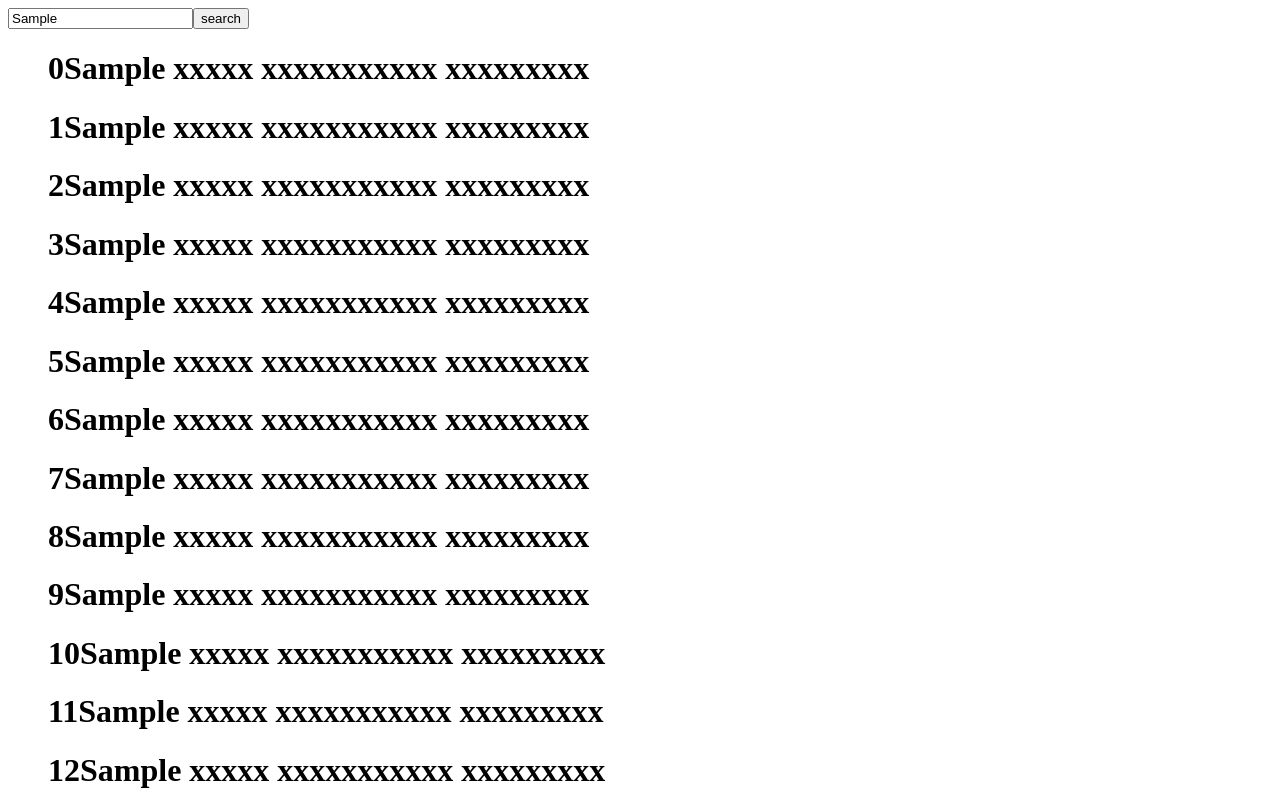
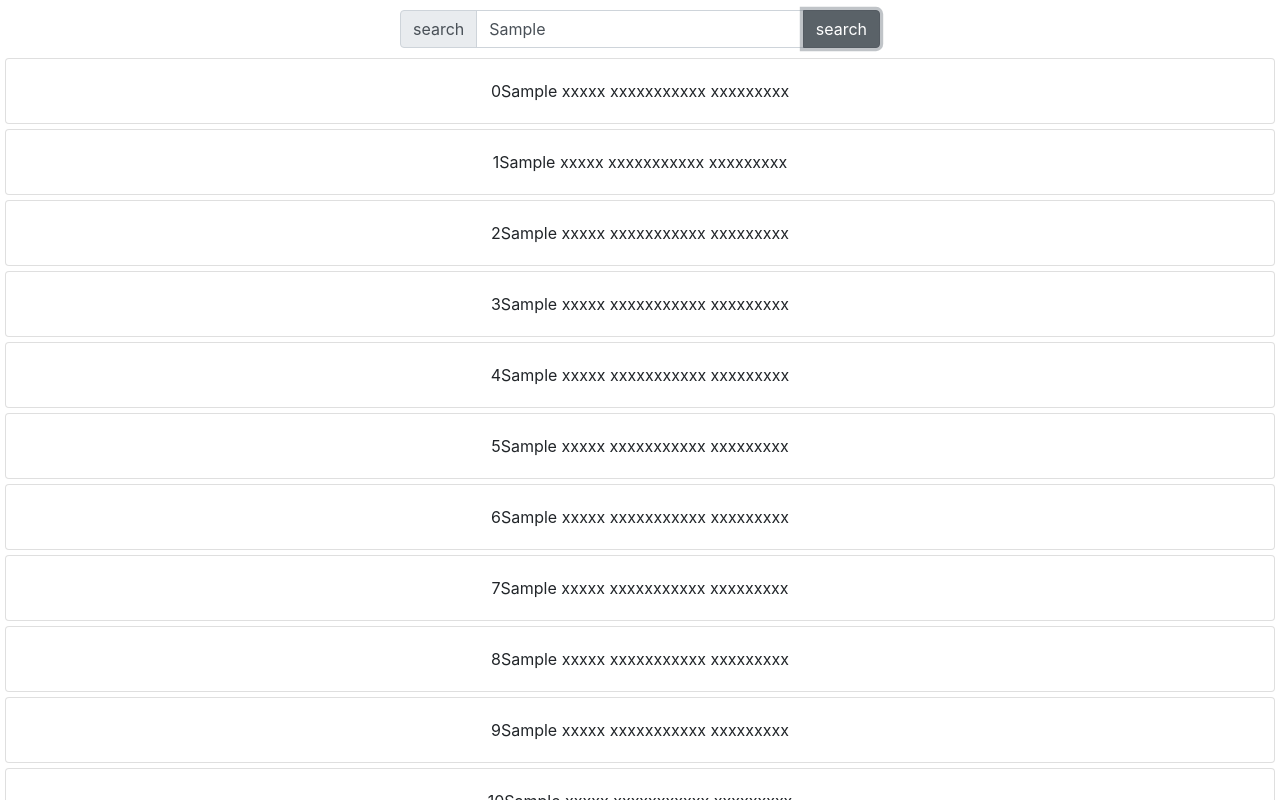
Before and after one commit to arfedulov/houses, a Vue app: page / in a window 1280 px wide. Both pictures are taken after typing "Sample" into the empty fields and a click on the button "search". Shown: the top 800 px of the page. Built offline with nearby package versions, Linux system fonts and the light colour scheme.

Commit message:
add styles

```diff
--- a/package.json
+++ b/package.json
@@ -9,6 +9,8 @@
     "lint": "vue-cli-service lint"
   },
   "dependencies": {
+    "bootstrap": "^4.4.1",
+    "bootstrap-vue": "^2.4.0",
     "core-js": "^3.4.4",
     "vue": "^2.6.10",
     "vue-router": "^3.1.3",
--- a/src/components/Card.vue
+++ b/src/components/Card.vue
@@ -1,12 +1,14 @@
 <template>
-  <h1>{{title}}</h1>
+  <b-card align="center">
+    {{title}}
+  </b-card>
 </template>
 
 <script>
 export default {
   name: 'card',
   props: {
-    title: String,
+    title: { type: String, required: true },
   },
 };
 </script>
--- a/src/components/HouseList.vue
+++ b/src/components/HouseList.vue
@@ -1,13 +1,14 @@
 <template>
   <div>
-    <ul>
+    <div>
       <card
+        class="card"
         v-for="house of houses"
         :key="house.title"
         :title="house.title"
       />
-    </ul>
-    <button @click="loadNextPage">show more</button>
+    </div>
+    <b-button block class="show-more-btn" @click="loadNextPage">show more</b-button>
   </div>
 </template>
 
@@ -33,3 +34,13 @@ export default {
   },
 };
 </script>
+
+<style scoped>
+.show-more-btn {
+  margin: 10px auto;
+  max-width: 10em;
+}
+.card {
+  margin: 5px;
+}
+</style>
--- a/src/components/Search.vue
+++ b/src/components/Search.vue
@@ -1,8 +1,10 @@
 <template>
-  <div>
-    <input type="text" v-model="value" />
-    <button @click="submit">search</button>
-  </div>
+  <b-input-group prepend="search">
+    <b-form-input type="text" v-model="value" placeholder="city" />
+    <b-input-group-append>
+      <b-button @click="submit">search</b-button>
+    </b-input-group-append>
+  </b-input-group>
 </template>
 
 <script>
--- a/src/main.js
+++ b/src/main.js
@@ -1,9 +1,15 @@
 import Vue from 'vue';
+import { BootstrapVue, BootstrapVueIcons } from 'bootstrap-vue';
+import 'bootstrap/dist/css/bootstrap.css';
+import 'bootstrap-vue/dist/bootstrap-vue.css';
 import App from './App.vue';
 import router from './router';
 import store from './store';
 
 Vue.config.productionTip = false;
+Vue.use(BootstrapVue);
+Vue.use(BootstrapVueIcons);
+
 
 new Vue({
   router,
--- a/src/views/Home.vue
+++ b/src/views/Home.vue
@@ -1,6 +1,6 @@
 <template>
   <div>
-    <search @search:submit="search" />
+    <search @search:submit="search" class="search-field" />
     <house-list
       :houses="houses"
       @house-list:load-page="loadPage"
@@ -52,3 +52,10 @@ export default {
   },
 };
 </script>
+
+<style scoped>
+.search-field {
+  max-width: 30em;
+  margin: 10px auto;
+}
+</style>
```
Also changed, not shown: 2 other files (tests, documents, lock files or other folders).
